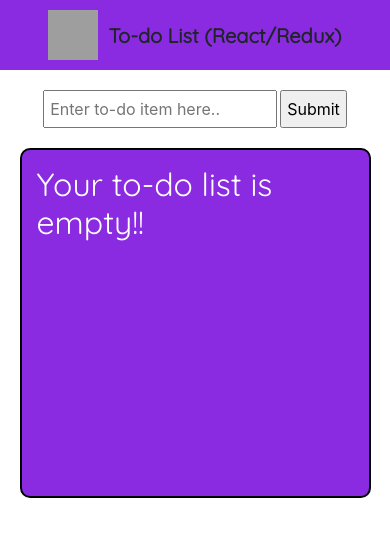
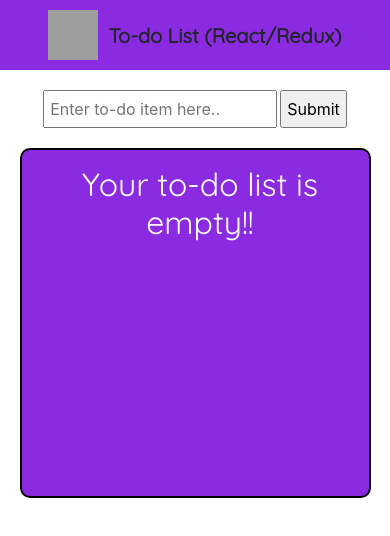
Before and after one commit to YusafOsei-Bonsu/React-ReduxTodoList, a React (Create React App) app: page / in a window 390 px wide. Shown: the top 536 px of the page. Built offline with nearby package versions, Linux system fonts and the light colour scheme; grey boxes are pictures that could not be loaded.

Commit message:
Centering 'no to-do items'

```diff
--- a/src/styles/TodoList.css
+++ b/src/styles/TodoList.css
@@ -21,6 +21,10 @@
     color: #fff;
 }
 
-@media only screen and (max-width: 768px) {
+@media only screen and (max-width: 416px) {
+
+    #todo-container {
+        text-align: center;
+    }
 
 }
```
